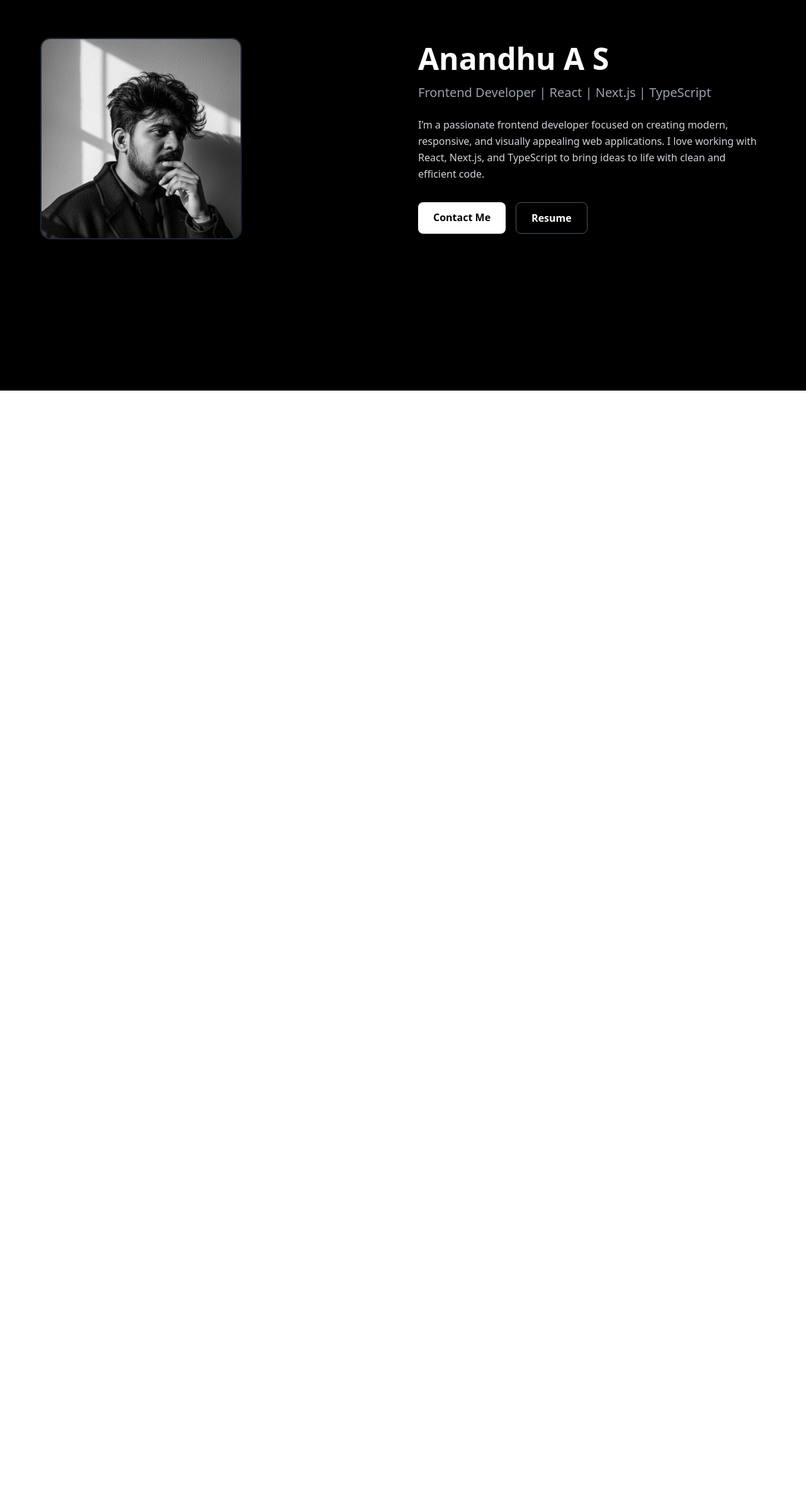
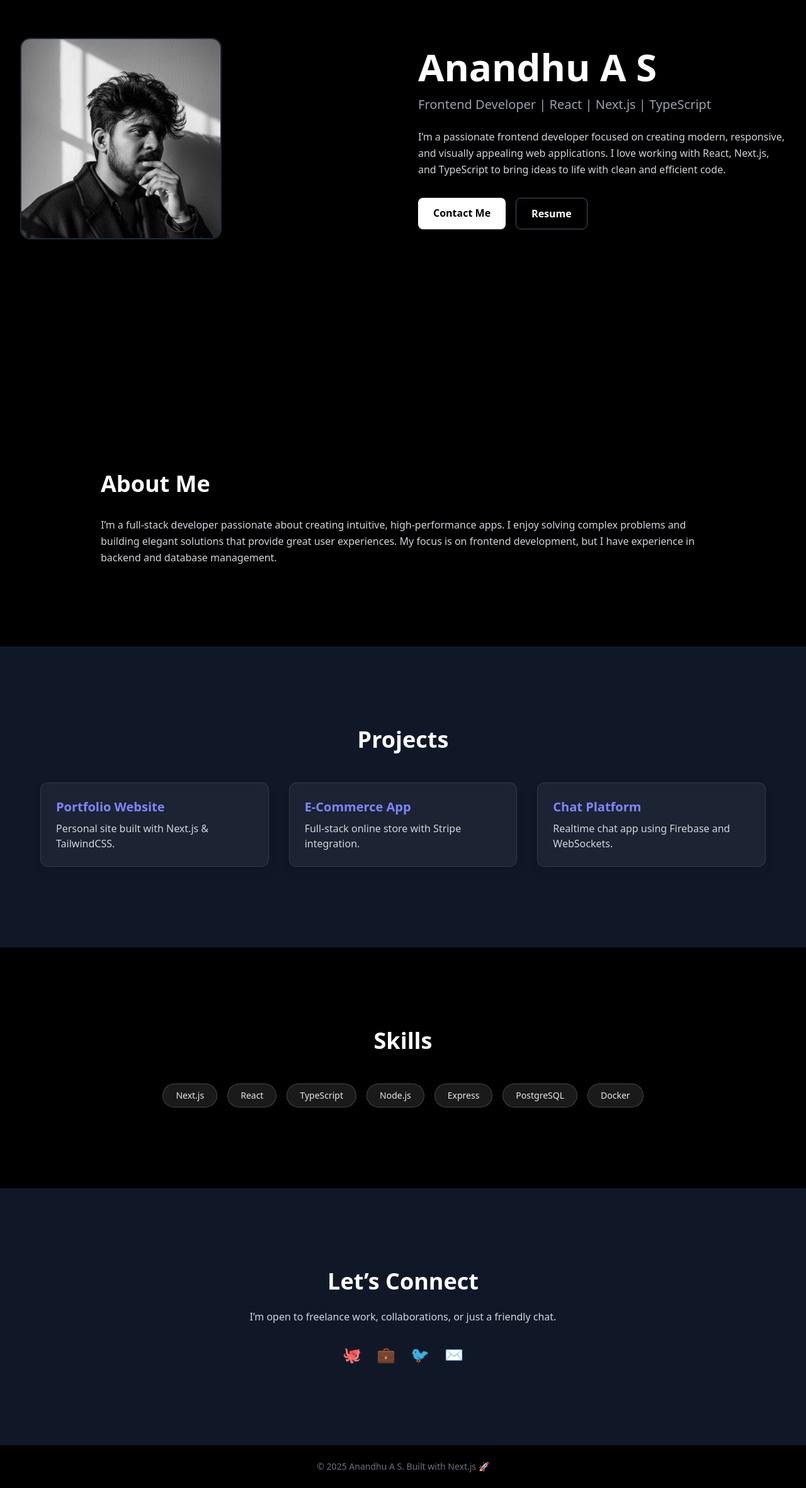
Before and after one commit to anandhu2022/anandhu-a-s-portfolio-website, a Next.js app: page / in a window 1280 px wide. Shown: the part 180-2542 px from the top of the page at 63% size. Before the commit the page ends 800 px from the top, so only its background shows below. Built offline with nearby package versions, Linux system fonts and the light colour scheme.

Commit message:
Added Content Sections

```diff
--- a/src/app/page.tsx
+++ b/src/app/page.tsx
@@ -4,20 +4,29 @@
 import Image from "next/image";
 import { motion } from "framer-motion";
 
+const projects = [
+    { title: "Portfolio Website", desc: "Personal site built with Next.js & TailwindCSS." },
+    { title: "E-Commerce App", desc: "Full-stack online store with Stripe integration." },
+    { title: "Chat Platform", desc: "Realtime chat app using Firebase and WebSockets." },
+];
+
+const skills = ["Next.js", "React", "TypeScript", "Node.js", "Express", "PostgreSQL", "Docker"];
+
 export default function Home() {
     return (
-        <main className="min-h-screen bg-black text-white flex items-center justify-center px-8">
-            <div className="grid md:grid-cols-2 gap-12 max-w-6xl w-full items-center">
-                {/* Left Section - Profile Photo */}
+        <main className="bg-black text-white">
+            {/* Hero Section */}
+            <section className="min-h-screen flex flex-col md:flex-row items-center justify-center gap-12 px-8">
+                {/* Left Image */}
                 <motion.div
                     initial={{ opacity: 0, x: -50 }}
                     animate={{ opacity: 1, x: 0 }}
                     transition={{ duration: 1 }}
-                    className="flex justify-center md:justify-start"
+                    className="flex justify-center md:justify-start flex-1"
                 >
                     <div className="w-64 h-64 md:w-80 md:h-80 rounded-2xl overflow-hidden border-2 border-gray-800 shadow-lg">
                         <Image
-                            src="/profile.jpg" // put your image in public/profile.jpg
+                            src="/profile.jpg"
                             alt="Anandhu A S"
                             width={320}
                             height={320}
@@ -27,49 +36,23 @@ export default function Home() {
                     </div>
                 </motion.div>
 
-                {/* Right Section - Content */}
+                {/* Right Content */}
                 <motion.div
                     initial={{ opacity: 0, x: 50 }}
                     animate={{ opacity: 1, x: 0 }}
                     transition={{ duration: 1 }}
-                    className="flex flex-col justify-center text-center md:text-left"
+                    className="flex-1 flex flex-col justify-center text-center md:text-left"
                 >
-                    <motion.h1
-                        initial={{ y: -20, opacity: 0 }}
-                        animate={{ y: 0, opacity: 1 }}
-                        transition={{ duration: 0.8 }}
-                        className="text-5xl font-bold mb-4"
-                    >
-                        Anandhu A S
-                    </motion.h1>
-
-                    <motion.h2
-                        initial={{ y: -20, opacity: 0 }}
-                        animate={{ y: 0, opacity: 1 }}
-                        transition={{ duration: 1, delay: 0.3 }}
-                        className="text-xl text-gray-400 mb-6"
-                    >
+                    <h1 className="text-5xl md:text-6xl font-bold mb-4">Anandhu A S</h1>
+                    <h2 className="text-xl text-gray-400 mb-6">
                         Frontend Developer | React | Next.js | TypeScript
-                    </motion.h2>
-
-                    <motion.p
-                        initial={{ opacity: 0 }}
-                        animate={{ opacity: 1 }}
-                        transition={{ duration: 1, delay: 0.6 }}
-                        className="text-gray-300 leading-relaxed mb-8"
-                    >
+                    </h2>
+                    <p className="text-gray-300 leading-relaxed mb-8">
                         I’m a passionate frontend developer focused on creating modern,
                         responsive, and visually appealing web applications. I love working
-                        with React, Next.js, and TypeScript to bring ideas to life with
-                        clean and efficient code.
-                    </motion.p>
-
-                    <motion.div
-                        initial={{ opacity: 0 }}
-                        animate={{ opacity: 1 }}
-                        transition={{ duration: 1, delay: 0.9 }}
-                        className="flex gap-4 justify-center md:justify-start"
-                    >
+                        with React, Next.js, and TypeScript to bring ideas to life with clean and efficient code.
+                    </p>
+                    <div className="flex gap-4 justify-center md:justify-start">
                         <a
                             href="mailto:yourmail@example.com"
                             className="px-6 py-3 bg-white text-black rounded-lg font-semibold hover:bg-gray-200 transition"
@@ -82,9 +65,117 @@ export default function Home() {
                         >
                             Resume
                         </a>
-                    </motion.div>
+                    </div>
                 </motion.div>
-            </div>
+            </section>
+
+            {/* About Section */}
+            <section id="about" className="py-32 px-8 max-w-5xl mx-auto text-center md:text-left">
+                <motion.h2
+                    initial={{ opacity: 0, y: 20 }}
+                    whileInView={{ opacity: 1, y: 0 }}
+                    viewport={{ once: true }}
+                    transition={{ duration: 0.6 }}
+                    className="text-4xl font-bold mb-8"
+                >
+                    About Me
+                </motion.h2>
+                <motion.p
+                    initial={{ opacity: 0, y: 20 }}
+                    whileInView={{ opacity: 1, y: 0 }}
+                    viewport={{ once: true }}
+                    transition={{ duration: 0.6, delay: 0.2 }}
+                    className="text-gray-300 leading-relaxed"
+                >
+                    I’m a full-stack developer passionate about creating intuitive,
+                    high-performance apps. I enjoy solving complex problems and building
+                    elegant solutions that provide great user experiences. My focus is on
+                    frontend development, but I have experience in backend and database management.
+                </motion.p>
+            </section>
+
+            {/* Projects Section */}
+            <section id="projects" className="py-32 px-8 bg-gray-900">
+                <motion.h2
+                    initial={{ opacity: 0, y: 20 }}
+                    whileInView={{ opacity: 1, y: 0 }}
+                    viewport={{ once: true }}
+                    transition={{ duration: 0.6 }}
+                    className="text-4xl font-bold mb-12 text-center"
+                >
+                    Projects
+                </motion.h2>
+                <div className="grid md:grid-cols-3 gap-8 max-w-6xl mx-auto">
+                    {projects.map((project, i) => (
+                        <motion.div
+                            key={i}
+                            initial={{ opacity: 0, y: 30 }}
+                            whileInView={{ opacity: 1, y: 0 }}
+                            viewport={{ once: true }}
+                            transition={{ duration: 0.6, delay: i * 0.2 }}
+                            whileHover={{ scale: 1.03 }}
+                            className="bg-white/5 border border-white/10 p-6 rounded-xl shadow-lg backdrop-blur-sm hover:border-indigo-600 transition"
+                        >
+                            <h3 className="text-xl font-semibold text-indigo-400 mb-2">{project.title}</h3>
+                            <p className="text-gray-300">{project.desc}</p>
+                        </motion.div>
+                    ))}
+                </div>
+            </section>
+
+            {/* Skills Section */}
+            <section id="skills" className="py-32 px-8 max-w-5xl mx-auto text-center">
+                <motion.h2
+                    initial={{ opacity: 0, y: 20 }}
+                    whileInView={{ opacity: 1, y: 0 }}
+                    viewport={{ once: true }}
+                    transition={{ duration: 0.6 }}
+                    className="text-4xl font-bold mb-12"
+                >
+                    Skills
+                </motion.h2>
+                <div className="flex flex-wrap justify-center gap-4">
+                    {skills.map((skill, i) => (
+                        <motion.span
+                            key={i}
+                            initial={{ opacity: 0, y: 10 }}
+                            whileInView={{ opacity: 1, y: 0 }}
+                            viewport={{ once: true }}
+                            transition={{ duration: 0.4, delay: i * 0.1 }}
+                            className="px-5 py-2 bg-white/10 border border-white/20 rounded-full text-gray-200 text-sm font-medium hover:border-indigo-400 transition"
+                        >
+                            {skill}
+                        </motion.span>
+                    ))}
+                </div>
+            </section>
+
+            {/* Contact Section */}
+            <section id="contact" className="py-32 px-8 bg-gray-900 text-center">
+                <motion.h2
+                    initial={{ opacity: 0, y: 20 }}
+                    whileInView={{ opacity: 1, y: 0 }}
+                    viewport={{ once: true }}
+                    transition={{ duration: 0.6 }}
+                    className="text-4xl font-bold mb-6"
+                >
+                    Let’s Connect
+                </motion.h2>
+                <p className="text-gray-300 mb-8">
+                    I’m open to freelance work, collaborations, or just a friendly chat.
+                </p>
+                <div className="flex justify-center gap-6 text-2xl">
+                    <a href="https://github.com/" target="_blank" className="hover:text-indigo-400 transition">🐙</a>
+                    <a href="https://linkedin.com/" target="_blank" className="hover:text-indigo-400 transition">💼</a>
+                    <a href="https://twitter.com/" target="_blank" className="hover:text-indigo-400 transition">🐦</a>
+                    <a href="mailto:yourmail@example.com" className="hover:text-indigo-400 transition">✉️</a>
+                </div>
+            </section>
+
+            {/* Footer */}
+            <footer className="py-6 text-center text-gray-500 text-sm">
+                © {new Date().getFullYear()} Anandhu A S. Built with Next.js 🚀
+            </footer>
         </main>
     );
 }
```
